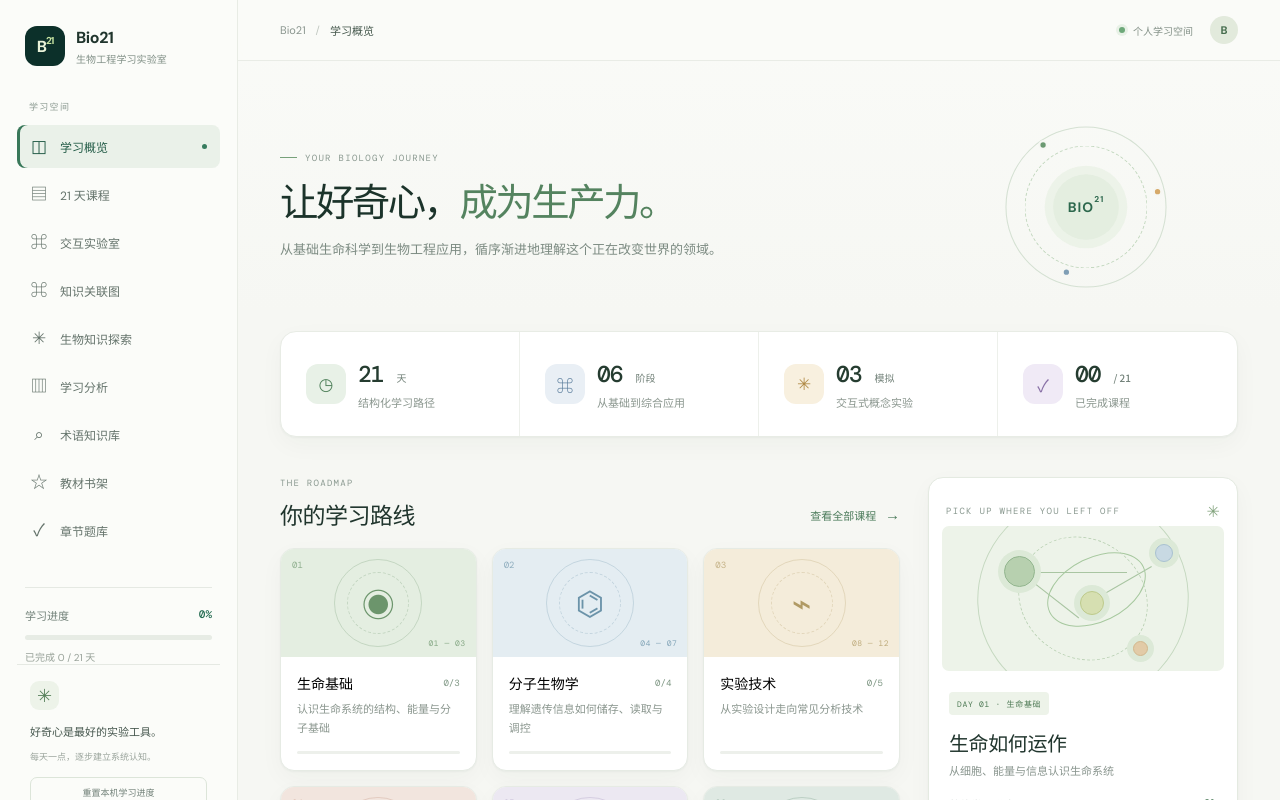
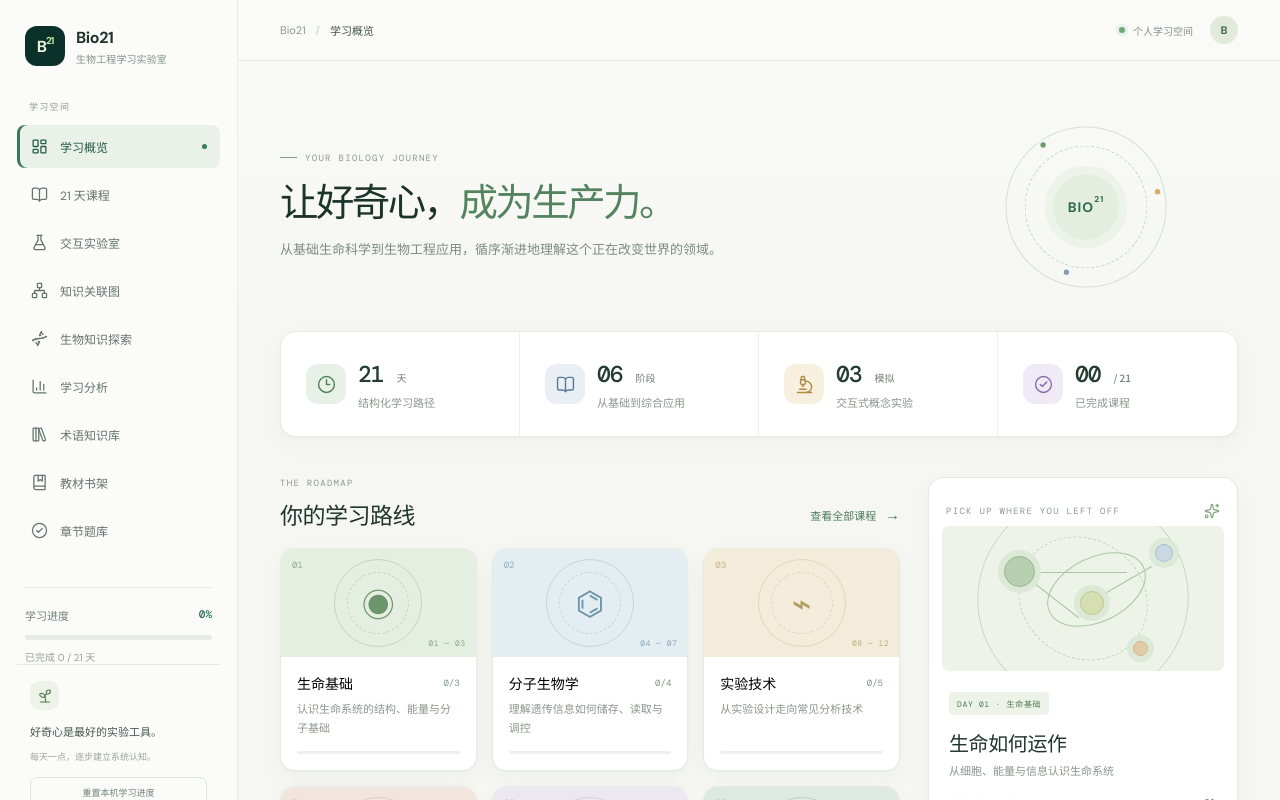
Before and after one commit to fengjutian/bio21, a React (Vite) app: page / in a window 1280 px wide. Shown: the top 800 px of the page. Built offline with nearby package versions, Linux system fonts and the light colour scheme.

Commit message:
feat: add lucide-react dependency to package.json and update pnpm-lock.yaml

```diff
--- a/package.json
+++ b/package.json
@@ -11,6 +11,7 @@
     "verify:static": "node scripts/verify.mjs"
   },
   "dependencies": {
+    "lucide-react": "^1.63.0",
     "react": "^18.3.1",
     "react-dom": "^18.3.1"
   },
--- a/src/App.tsx
+++ b/src/App.tsx
@@ -1,4 +1,6 @@
 import { useEffect, useMemo, useState } from 'react';
+import type { ReactNode } from 'react';
+import { BarChart3, BookMarked, BookOpen, CheckCircle2, Clock3, Dna, FlaskConical, LayoutDashboard, LibraryBig, Lightbulb, Microscope, Network, Sparkles, Sprout } from 'lucide-react';
 import { textbook } from './data/textbook';
 import { courses } from './data/courses';
 import { glossary } from './data/glossary';
@@ -91,18 +93,18 @@ function App() {
       <button className="brand" onClick={()=>setSection('overview')} aria-label="返回首页"><span className="brand-mark">B<span>21</span></span><span className="brand-copy"><strong>Bio21</strong><small>生物工程学习实验室</small></span></button>
       <div className="sidebar-label">学习空间</div>
       <nav className="main-nav" aria-label="主导航">
-        <NavButton active={section==='overview'} icon="◫" label="学习概览" onClick={()=>setSection('overview')} />
-        <NavButton active={section==='courses'} icon="▤" label="21 天课程" onClick={()=>setSection('courses')} />
-        <NavButton active={section==='lab'} icon="⌘" label="交互实验室" onClick={()=>setSection('lab')} />
-        <NavButton active={section==='knowledge'} icon="⌘" label="知识关联图" onClick={()=>setSection('knowledge')} />
-        <NavButton active={section==='science'} icon="✳" label="生物知识探索" onClick={()=>setSection('science')} />
-        <NavButton active={section==='analytics'} icon="▥" label="学习分析" onClick={()=>setSection('analytics')} />
-        <NavButton active={section==='glossary'} icon="⌕" label="术语知识库" onClick={()=>setSection('glossary')} />
-        <NavButton active={section==='library'} icon="☆" label="教材书架" onClick={()=>setSection('library')} />
-        <NavButton active={section==='practice'} icon="✓" label="章节题库" onClick={()=>setSection('practice')} />
+        <NavButton active={section==='overview'} icon={<LayoutDashboard/>} label="学习概览" onClick={()=>setSection('overview')} />
+        <NavButton active={section==='courses'} icon={<BookOpen/>} label="21 天课程" onClick={()=>setSection('courses')} />
+        <NavButton active={section==='lab'} icon={<FlaskConical/>} label="交互实验室" onClick={()=>setSection('lab')} />
+        <NavButton active={section==='knowledge'} icon={<Network/>} label="知识关联图" onClick={()=>setSection('knowledge')} />
+        <NavButton active={section==='science'} icon={<Dna/>} label="生物知识探索" onClick={()=>setSection('science')} />
+        <NavButton active={section==='analytics'} icon={<BarChart3/>} label="学习分析" onClick={()=>setSection('analytics')} />
+        <NavButton active={section==='glossary'} icon={<LibraryBig/>} label="术语知识库" onClick={()=>setSection('glossary')} />
+        <NavButton active={section==='library'} icon={<BookMarked/>} label="教材书架" onClick={()=>setSection('library')} />
+        <NavButton active={section==='practice'} icon={<CheckCircle2/>} label="章节题库" onClick={()=>setSection('practice')} />
       </nav>
       <div className="sidebar-progress"><div className="sidebar-progress-top"><span>学习进度</span><strong>{progress}%</strong></div><div className="progress-track"><span style={{width:`${progress}%`}} /></div><small>已完成 {completed} / 21 天</small></div>
-      <div className="sidebar-bottom"><div className="leaf-icon">✳</div><p>好奇心是最好的实验工具。</p><small>每天一点，逐步建立系统认知。</small><button className="reset-progress" onClick={resetProgress}>重置本机学习进度</button></div>
+      <div className="sidebar-bottom"><div className="leaf-icon"><Sprout/></div><p>好奇心是最好的实验工具。</p><small>每天一点，逐步建立系统认知。</small><button className="reset-progress" onClick={resetProgress}>重置本机学习进度</button></div>
     </aside>
 
     <main className="main-content">
@@ -153,16 +155,16 @@ function DiagramAtlas({day}:{day:number}) {
   </div></section>;
 }
 
-function NavButton({active,icon,label,onClick}:{active:boolean;icon:string;label:string;onClick:()=>void}) { return <button className={`nav-button ${active?'active':''}`} onClick={onClick}><span className="nav-icon">{icon}</span>{label}{active&&<span className="nav-active-dot"/>}</button>; }
+function NavButton({active,icon,label,onClick}:{active:boolean;icon:ReactNode;label:string;onClick:()=>void}) { return <button className={`nav-button ${active?'active':''}`} onClick={onClick}><span className="nav-icon">{icon}</span>{label}{active&&<span className="nav-active-dot"/>}</button>; }
 
 function Overview({completed,progress,saved,openCourse,setSection}:{completed:number;progress:number;saved:SavedState;openCourse:(day:number)=>void;setSection:(s:Section)=>void}) {
  const nextDay = courses.find(c=>!saved.completed.includes(c.day))?.day ?? 21;
  const phaseCounts = [{name:'生命基础',range:'01 — 03',days:[1,2,3],color:'sage',desc:'认识生命系统的结构、能量与分子基础'},{name:'分子生物学',range:'04 — 07',days:[4,5,6,7],color:'blue',desc:'理解遗传信息如何储存、读取与调控'},{name:'实验技术',range:'08 — 12',days:[8,9,10,11,12],color:'amber',desc:'从实验设计走向常见分析技术'},{name:'生物制造',range:'13 — 15',days:[13,14,15],color:'coral',desc:'理解发酵、放大生产与质量控制'},{name:'合成生物学',range:'16 — 18',days:[16,17,18],color:'violet',desc:'用工程化方法设计与迭代生物系统'},{name:'高级应用',range:'19 — 21',days:[19,20,21],color:'dark',desc:'连接医药、诊断、安全与项目实践'}];
  return <section className="overview-page"><div className="welcome-row"><div><div className="eyebrow"><span className="eyebrow-line"/> YOUR BIOLOGY JOURNEY</div><h1>让好奇心，<em>成为生产力。</em></h1><p>从基础生命科学到生物工程应用，循序渐进地理解这个正在改变世界的领域。</p></div><div className="welcome-orbit"><div className="orbit-ring ring-one"/><div className="orbit-ring ring-two"/><div className="orbit-core">BIO<span>21</span></div><span className="orbit-dot dot-one"/><span className="orbit-dot dot-two"/><span className="orbit-dot dot-three"/></div></div>
- <div className="hero-stats"><div className="hero-stat"><span className="stat-icon green">◷</span><div><strong>21 <small>天</small></strong><span>结构化学习路径</span></div></div><div className="hero-stat"><span className="stat-icon blue">⌘</span><div><strong>06 <small>阶段</small></strong><span>从基础到综合应用</span></div></div><div className="hero-stat"><span className="stat-icon yellow">✳</span><div><strong>03 <small>模拟</small></strong><span>交互式概念实验</span></div></div><div className="hero-stat"><span className="stat-icon lilac">✓</span><div><strong>{completed.toString().padStart(2,'0')} <small>/ 21</small></strong><span>已完成课程</span></div></div></div>
+ <div className="hero-stats"><div className="hero-stat"><span className="stat-icon green"><Clock3/></span><div><strong>21 <small>天</small></strong><span>结构化学习路径</span></div></div><div className="hero-stat"><span className="stat-icon blue"><BookOpen/></span><div><strong>06 <small>阶段</small></strong><span>从基础到综合应用</span></div></div><div className="hero-stat"><span className="stat-icon yellow"><Microscope/></span><div><strong>03 <small>模拟</small></strong><span>交互式概念实验</span></div></div><div className="hero-stat"><span className="stat-icon lilac"><CheckCircle2/></span><div><strong>{completed.toString().padStart(2,'0')} <small>/ 21</small></strong><span>已完成课程</span></div></div></div>
  <div className="overview-columns"><div className="path-section"><div className="section-title-row"><div><div className="eyebrow">THE ROADMAP</div><h2>你的学习路线</h2></div><button className="text-button" onClick={()=>setSection('courses')}>查看全部课程 <span>→</span></button></div><div className="phase-grid">{phaseCounts.map((p,i)=>{const done=p.days.filter(d=>saved.completed.includes(d)).length;return <button key={p.name} className="phase-card" onClick={()=>openCourse(p.days.find(d=>!saved.completed.includes(d))??p.days[0])}><div className={`phase-art ${p.color}`}><span className="phase-art-num">0{i+1}</span><span className="phase-art-symbol">{['◉','⌬','⌁','◌','✳','◇'][i]}</span><span className="phase-art-range">{p.range}</span></div><div className="phase-card-body"><div className="phase-card-heading"><h3>{p.name}</h3><span>{done}/{p.days.length}</span></div><p>{p.desc}</p><div className="mini-progress"><span style={{width:`${done/p.days.length*100}%`}}/></div></div></button>})}</div></div>
- <aside className="continue-card"><div className="continue-top"><span className="eyebrow">PICK UP WHERE YOU LEFT OFF</span><span className="continue-spark">✳</span></div><div className="continue-visual"><div className="visual-cell cell-a"/><div className="visual-cell cell-b"/><div className="visual-cell cell-c"/><div className="visual-cell cell-d"/><div className="visual-line line-a"/><div className="visual-line line-b"/><div className="visual-line line-c"/><div className="visual-orbit"/></div><div className="continue-content"><span className="day-pill">DAY {String(nextDay).padStart(2,'0')} · {courses[nextDay-1].phase}</span><h3>{courses[nextDay-1].title}</h3><p>{courses[nextDay-1].subtitle}</p><div className="continue-progress-row"><span>整体学习进度</span><strong>{progress}%</strong></div><div className="progress-track large"><span style={{width:`${progress}%`}}/></div><button className="button-primary continue-button" onClick={()=>openCourse(nextDay)}>继续学习 <span>→</span></button><button className="lab-shortcut" onClick={()=>setSection('lab')}><span>⌘</span><span><strong>打开交互实验室</strong><small>DNA · PCR · 发酵模拟</small></span><b>↗</b></button></div></aside></div>
- <div className="bottom-note"><span className="note-icon">✳</span><div><strong>学习建议</strong><p>每天完成一节课程，先理解概念，再做知识检查。模拟器用于理解原理，并不替代真实实验培训或实验室安全规范。</p></div><button onClick={()=>setSection('glossary')}>浏览术语库 <span>→</span></button></div>
+ <aside className="continue-card"><div className="continue-top"><span className="eyebrow">PICK UP WHERE YOU LEFT OFF</span><span className="continue-spark"><Sparkles/></span></div><div className="continue-visual"><div className="visual-cell cell-a"/><div className="visual-cell cell-b"/><div className="visual-cell cell-c"/><div className="visual-cell cell-d"/><div className="visual-line line-a"/><div className="visual-line line-b"/><div className="visual-line line-c"/><div className="visual-orbit"/></div><div className="continue-content"><span className="day-pill">DAY {String(nextDay).padStart(2,'0')} · {courses[nextDay-1].phase}</span><h3>{courses[nextDay-1].title}</h3><p>{courses[nextDay-1].subtitle}</p><div className="continue-progress-row"><span>整体学习进度</span><strong>{progress}%</strong></div><div className="progress-track large"><span style={{width:`${progress}%`}}/></div><button className="button-primary continue-button" onClick={()=>openCourse(nextDay)}>继续学习 <span>→</span></button><button className="lab-shortcut" onClick={()=>setSection('lab')}><span><FlaskConical/></span><span><strong>打开交互实验室</strong><small>DNA · PCR · 发酵模拟</small></span><b>↗</b></button></div></aside></div>
+ <div className="bottom-note"><span className="note-icon"><Lightbulb/></span><div><strong>学习建议</strong><p>每天完成一节课程，先理解概念，再做知识检查。模拟器用于理解原理，并不替代真实实验培训或实验室安全规范。</p></div><button onClick={()=>setSection('glossary')}>浏览术语库 <span>→</span></button></div>
  </section>;
 }
 
```
Also changed, not shown: src/styles.css, 1 other file (tests, documents, lock files or other folders).
